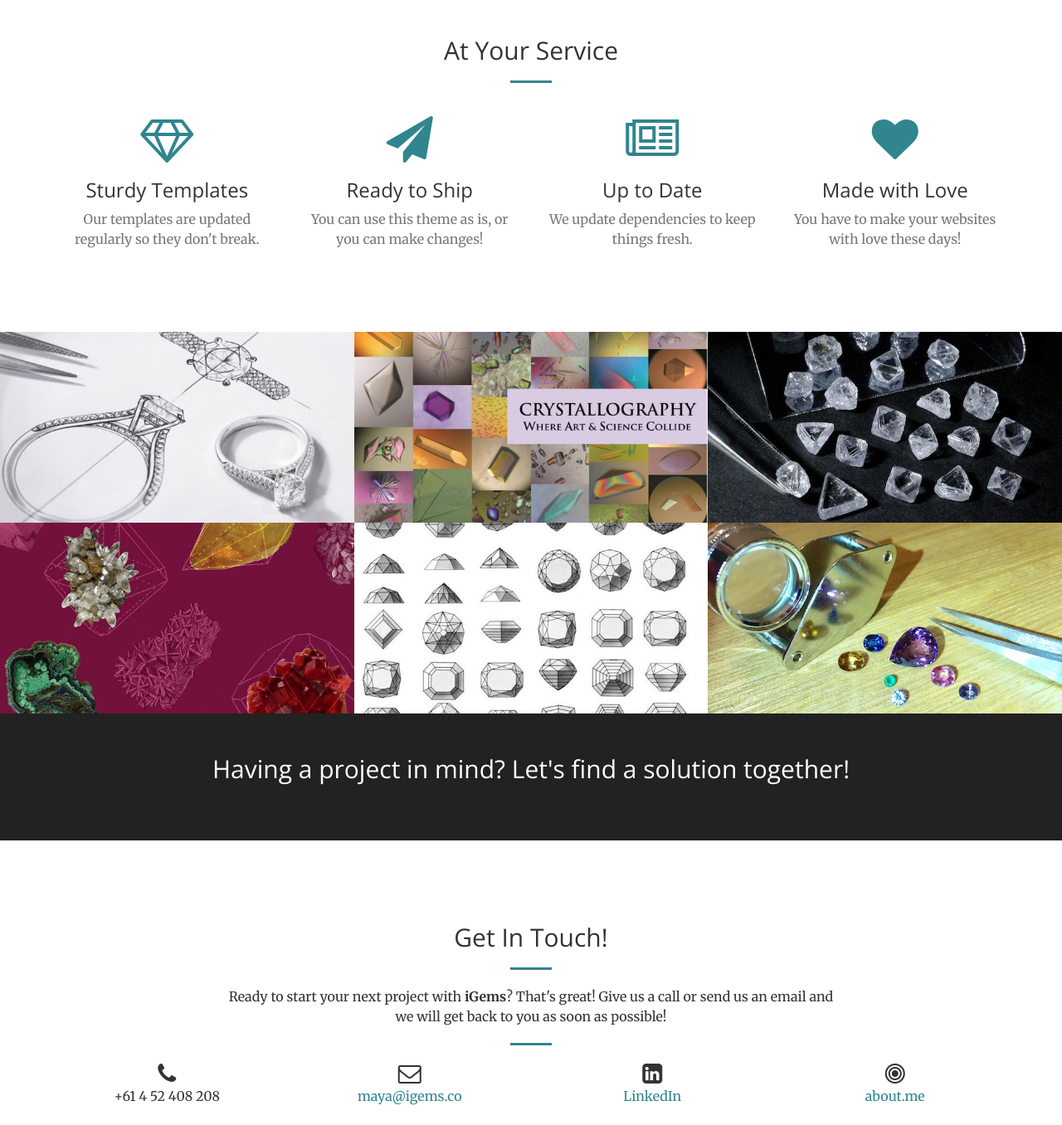
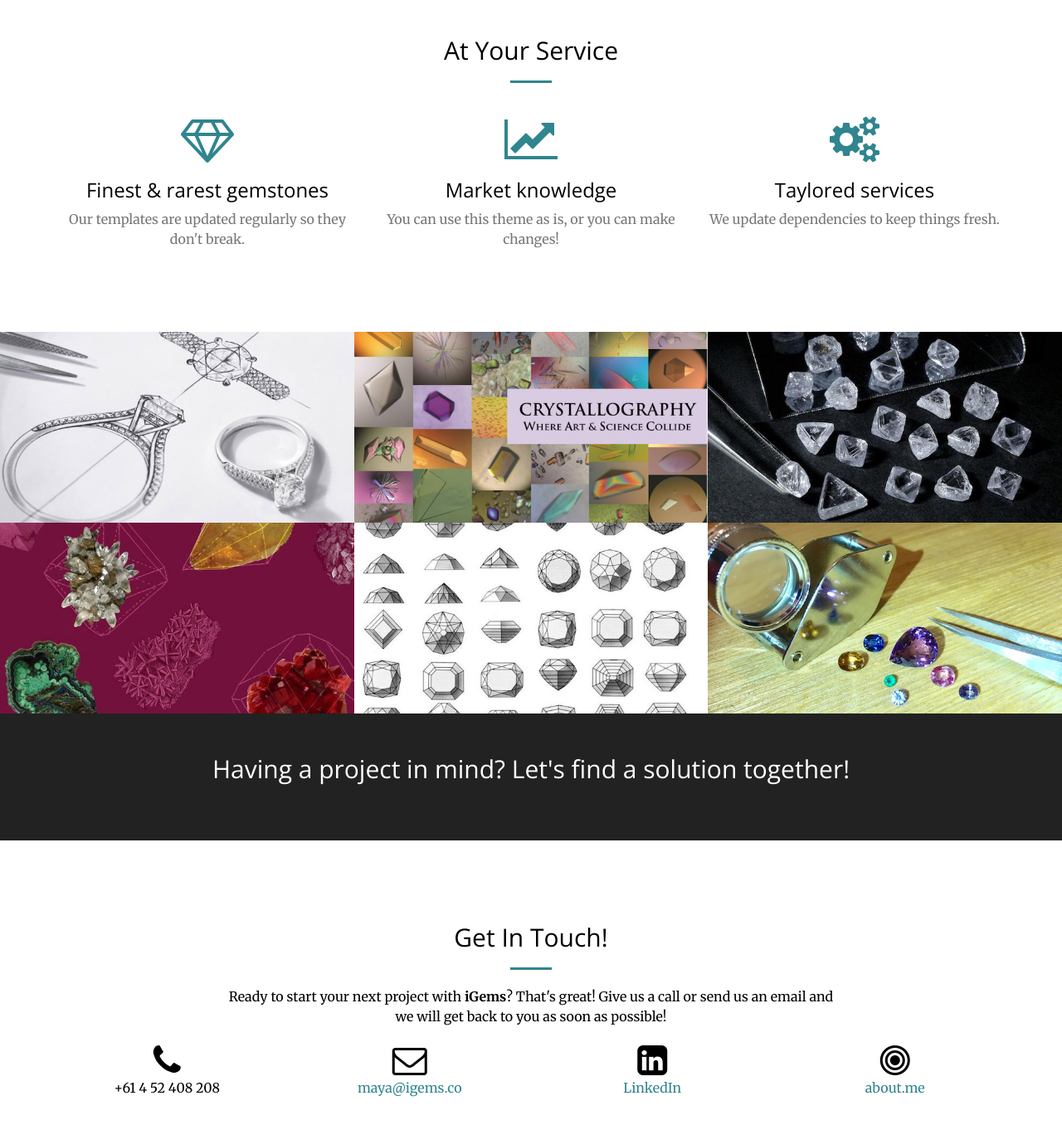
Before and after one commit to igems/igems.github.io, a website: page index.html in a window 1280 px wide. Shown: the part 1440-2796 px from the top of the page at 83% size. Drawn offline with nearby package versions, Linux system fonts and the light colour scheme.

Commit message:
add content

```diff
--- a/index.html
+++ b/index.html
@@ -43,7 +43,7 @@
                 <button type="button" class="navbar-toggle collapsed" data-toggle="collapse" data-target="#bs-example-navbar-collapse-1">
                     <span class="sr-only">Toggle navigation</span> Menu <i class="fa fa-bars"></i>
                 </button>
-                <a class="navbar-brand page-scroll" href="#page-top">@ iGems</a>
+                <a class="navbar-brand page-scroll" href="#page-top">@ iGems -  ABN: 58 703 456 109</a>
             </div>
 
             <!-- Collect the nav links, forms, and other content for toggling -->
@@ -71,11 +71,11 @@
     <header>
         <div class="header-content">
             <div class="header-content-inner">
-                <h1 id="homeHeading">iGems <br> Intelligent Gem Services</h1>
-                <hr>
-                <p><br>Helping others to take the right decision when it comes to make a
-                  customised piece, collect, or choose among big names in jewellery.<br></p>
-                <hr>
+                <h1 id="homeHeading"><font color="#000"> iGems <br> Intelligent Gem Services</h1>
+
+                <p><br><font color="#000"><STRONG>Helping you to take the right decision when it comes to make a
+                  customised piece, collect, or choose among big names in jewellery.</STRONG><br></p>
+                <br>
                 <a href="#about" class="btn btn-primary btn-xl page-scroll">Find Out More</a>
             </div>
         </div>
@@ -120,34 +120,34 @@
         </div>
         <div class="container">
             <div class="row">
-                <div class="col-lg-3 col-md-6 text-center">
+                <div class="col-lg-4 col-md-6 text-center">
                     <div class="service-box">
                         <i class="fa fa-4x fa-diamond text-primary sr-icons"></i>
-                        <h3>Sturdy Templates</h3>
+                        <h3>Finest & rarest gemstones</h3>
                         <p class="text-muted">Our templates are updated regularly so they don't break.</p>
                     </div>
                 </div>
-                <div class="col-lg-3 col-md-6 text-center">
+                <div class="col-lg-4 col-md-6 text-center">
                     <div class="service-box">
-                        <i class="fa fa-4x fa-paper-plane text-primary sr-icons"></i>
-                        <h3>Ready to Ship</h3>
+                        <i class="fa fa-4x fa-line-chart text-primary sr-icons"></i>
+                        <h3>Market knowledge</h3>
                         <p class="text-muted">You can use this theme as is, or you can make changes!</p>
                     </div>
                 </div>
-                <div class="col-lg-3 col-md-6 text-center">
+                <div class="col-lg-4 col-md-6 text-center">
                     <div class="service-box">
-                        <i class="fa fa-4x fa-newspaper-o text-primary sr-icons"></i>
-                        <h3>Up to Date</h3>
+                        <i class="fa fa-4x fa-cogs text-primary sr-icons"></i>
+                        <h3>Taylored services</h3>
                         <p class="text-muted">We update dependencies to keep things fresh.</p>
                     </div>
                 </div>
-                <div class="col-lg-3 col-md-6 text-center">
+                <!--div class="col-lg-3 col-md-6 text-center">
                     <div class="service-box">
                         <i class="fa fa-4x fa-heart text-primary sr-icons"></i>
                         <h3>Made with Love</h3>
                         <p class="text-muted">You have to make your websites with love these days!</p>
                     </div>
-                </div>
+                </div-->
             </div>
         </div>
     </section>
@@ -164,7 +164,7 @@
                                     Category
                                 </div>
                                 <div class="project-name">
-                                    Project Name
+                                    Designing your project
                                 </div>
                             </div>
                         </div>
@@ -194,7 +194,7 @@
                                     Category
                                 </div>
                                 <div class="project-name">
-                                    Project Name
+                                    Starting or adding to your collection
                                 </div>
                             </div>
                         </div>
@@ -209,7 +209,7 @@
                                     Category
                                 </div>
                                 <div class="project-name">
-                                    Project Name
+                                    Gemstones identification
                                 </div>
                             </div>
                         </div>
@@ -239,7 +239,7 @@
                                     Category
                                 </div>
                                 <div class="project-name">
-                                    Project Name
+                                    Buying agent
                                 </div>
                             </div>
                         </div>
@@ -266,22 +266,21 @@
                     <hr class="primary">
                     <p>Ready to start your next project with <b>iGems</b>? That's great! Give us a call or send us
                       an email and we will get back to you as soon as possible!</p>
-                    <hr class="primary">
                 </div>
                 <div class="col-lg-3 text-center">
-                    <i class="fa fa-phone fa-2x sr-contact"></i>
+                    <i class="fa fa-phone fa-3x sr-contact"></i>
                     <p>+61 4 52 408 208</p>
                 </div>
                 <div class="col-lg-3 text-center">
-                    <i class="fa fa-envelope-o fa-2x sr-contact"></i>
+                    <i class="fa fa-envelope-o fa-3x sr-contact"></i>
                     <p><a href="mailto:maya@igems.co">maya@igems.co</a></p>
                 </div>
                 <div class="col-lg-3 text-center">
-                    <i class="fa fa-linkedin-square fa-2x sr-contact"></i>
+                    <i class="fa fa-linkedin-square fa-3x sr-contact"></i>
                     <p><a href="https://www.linkedin.com/in/maya-taing-40891698/">LinkedIn</a></p>
                 </div>
                 <div class="col-lg-3 text-center">
-                    <i class="fa fa-bullseye fa-2x sr-contact"></i>
+                    <i class="fa fa-bullseye fa-3x sr-contact"></i>
                     <p><a href="https://about.me/igems">about.me</a></p>
                 </div>
             </div>
--- a/less/creative.less
+++ b/less/creative.less
@@ -187,7 +187,7 @@ header {
             p {
                 font-weight: 300;
                 color: fade(white, 70%);
-                font-size: 16px;
+                font-size: 20px;
                 margin-bottom: 50px;
             }
         }
```
Also changed, not shown: css/creative.css, css/creative.min.css, img/header.jpg, img/header1.jpg (added), img/header2.jpg (added).
